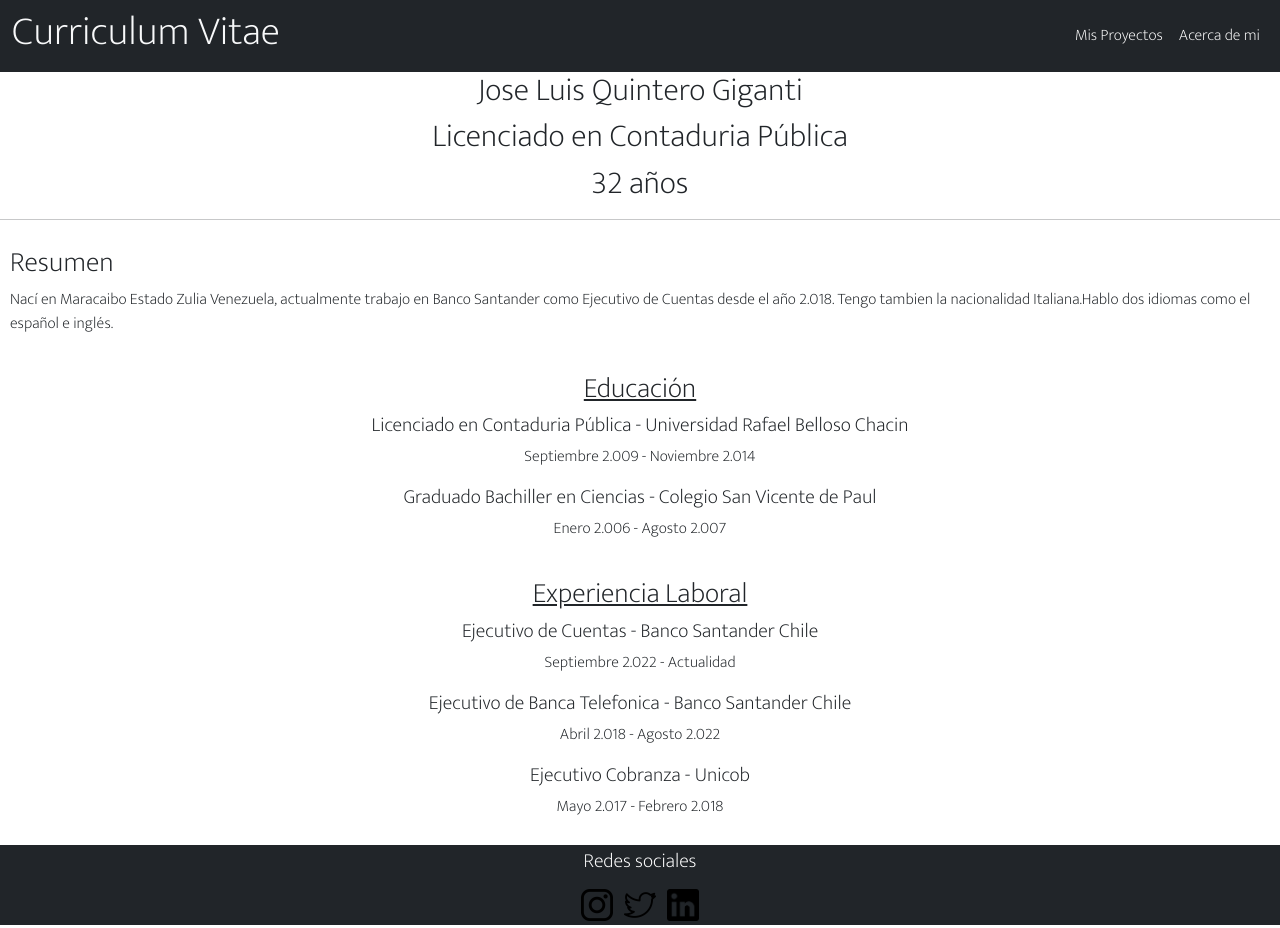
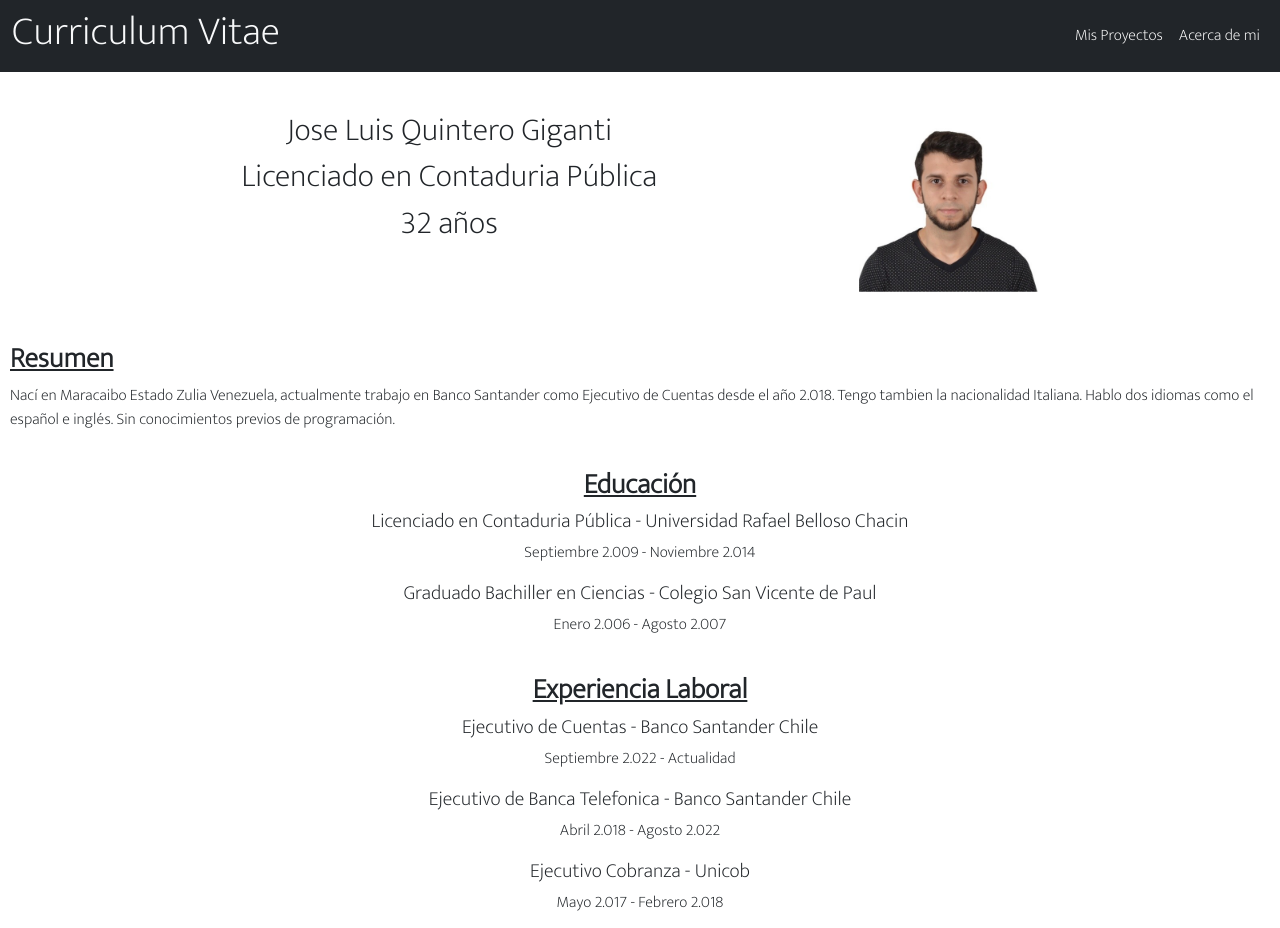
Before and after one commit to Fernandosbenavides/Desafio6-TrabajoFinalJose, a plain HTML site: page index.html in a window 1280 px wide. Shown: the top 928 px of the page. Drawn offline with nearby package versions, Linux system fonts and the light colour scheme.

Commit message:
Foto agregada

```diff
--- a/assets/css/style.css
+++ b/assets/css/style.css
@@ -10,6 +10,20 @@ main {
 section {
     padding: 10px;
 }
-.row {
+h3 {
     text-decoration: underline;
+    font-weight: bold;
 }
+a {
+    text-decoration: none;
+}
+header {
+        display: flex;
+        justify-content:space-evenly;
+        text-align: center;
+        padding: 40px;
+        margin: 0 auto
+    }
+#perfil {
+    width: 180px;
+}
--- a/index.html
+++ b/index.html
@@ -29,25 +29,27 @@
       </div>
     </nav>
   <header>
+    <div class="bio">
       <h2>Jose Luis Quintero Giganti</h2>
       <h2>Licenciado en Contaduria Pública</h2>
       <h2>32 años</h2>
     </div>
-        <hr class="solid"/>
+      <img src="assets/img/JOSEQ.jpg" alt="foto perfil" id="perfil">
   </header>
   <main>
+    <!-- Resumen General de CV (con intencion que empieze a la izquierda ) -->
   <h3>Resumen</h3>
     <p>
       Nací en Maracaibo Estado Zulia Venezuela, actualmente trabajo en Banco Santander como Ejecutivo de Cuentas desde
-      el año 2.018. Tengo tambien la nacionalidad Italiana.Hablo dos idiomas como el español e inglés.
+      el año 2.018. Tengo tambien la nacionalidad Italiana. Hablo dos idiomas como el español e inglés. Sin conocimientos previos de programación.
     </p>
   </main>
   <section>
     <div class="container text-center">
-      <div class="row">
+      <div class="Titulo">
        <h3>Educación</h3>
       </div>
-        <div class="col">
+        <div class="Titulo">
           <h5>Licenciado en Contaduria Pública - Universidad Rafael Belloso Chacin</h5>
           <p>Septiembre 2.009 - Noviembre 2.014</p>
           <h5>Graduado Bachiller en Ciencias - Colegio San Vicente de Paul </h5>
```
